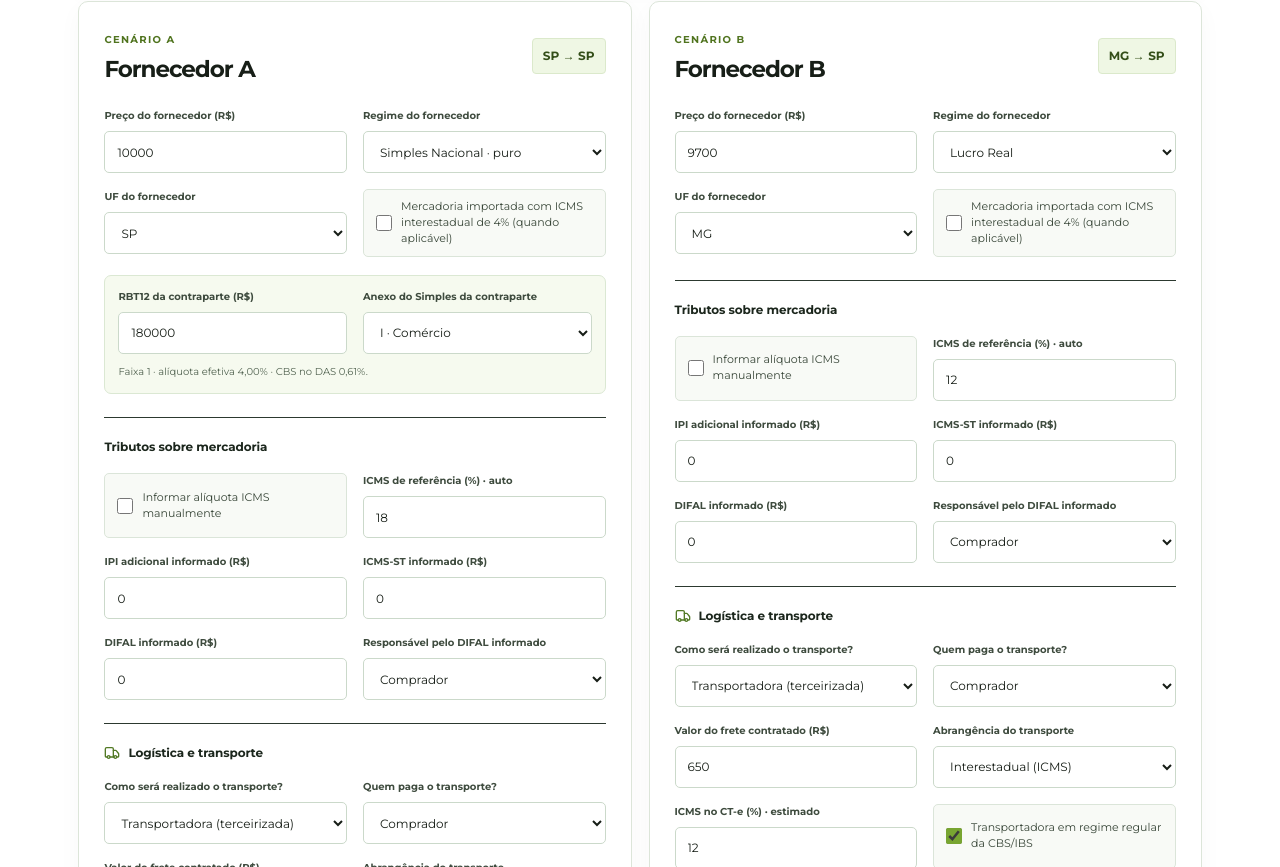
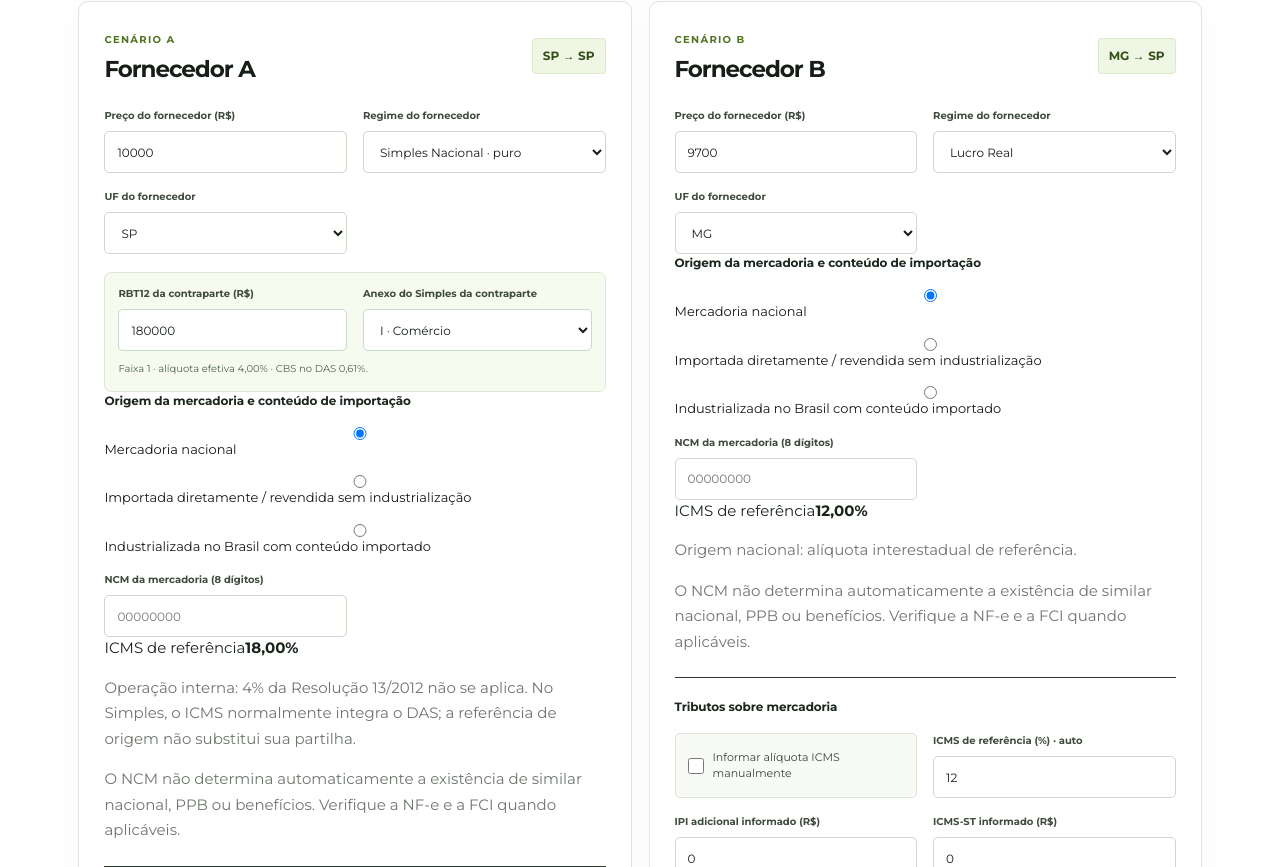
Before and after one commit to evoluagency/Training, a Next.js app: page /simulador/melhorregime in a window 1280 px wide. Shown: the part 913-1780 px from the top of the page. Built offline with nearby package versions, Linux system fonts and the light colour scheme.

Commit message:
feat(simulador): NCM, origin categories, FCI, import content threshold and ICMS exceptions

```diff
--- a/app/simulador/melhorregime/page.tsx
+++ b/app/simulador/melhorregime/page.tsx
@@ -9,8 +9,22 @@ type Regime = "sn-puro" | "sn-hibrido" | "real" | "presumido" | "final";
 type Annex = "I" | "II" | "III" | "IV" | "V";
 type Kind = "goods" | "services";
 type Operation = "buy" | "sell";
+type OriginCategory = "national" | "imported" | "mixed";
+type ImportException = "none" | "no-similar" | "ppb" | "gas";
+const ORIGINS: Array<[OriginCategory,string]> = [
+ ["national","Mercadoria nacional"],
+ ["imported","Importada diretamente / revendida sem industrialização"],
+ ["mixed","Industrializada no Brasil com conteúdo importado"]
+];
+const EXCEPTIONS: Array<[ImportException,string]> = [
+ ["none","Nenhuma exceção identificada"],
+ ["no-similar","Bem sem similar nacional (Lessin)"],
+ ["ppb","Produzido conforme Processo Produtivo Básico (PPB)"],
+ ["gas","Gás natural importado"]
+];
 type Profile = {regime:Regime; uf:string; rbt12:number; annex:Annex};
-type Offer = {price:number; profile:Profile; imported:boolean; manualIcms:boolean; icmsRate:number;
+type Offer = {price:number; profile:Profile; originCategory:OriginCategory; importContent:number;
+  importException:ImportException; ncm:string; fci:string; manualIcms:boolean; icmsRate:number;
   freight:number; freightMode:"carrier"|"own"|"none"; freightPayer:"buyer"|"seller";
   freightRoute:"municipal"|"intermunicipal"|"interestadual"; freightIcmsRate:number; carrierRegular:boolean;
   ipi:number; st:number; difal:number; difalPayer:"buyer"|"seller"; costs:number};
@@ -18,7 +32,7 @@ type Simulation = {id:"A"|"B"; buyerCost:number; sellerNet:number; sellerMargin:
   ibsCredit:number; icmsCredit:number; freightCredit:number; invoice:number; freightBuyer:number; freightSeller:number;
   sellerDAS:number; sellerICMS:number; sellerCBS:number; sellerIBS:number; sellerIPI:number; sellerST:number;
   sellerDIFAL:number; buyerDIFAL:number; cbsInvoice:number; ibsInvoice:number; freightTax:number; simRate:number;
-  applicableIcmsRate:number; notes:string[]; buyerName:string; sellerName:string; valid:boolean;};
+  applicableIcmsRate:number; icmsOriginRule:string; notes:string[]; buyerName:string; sellerName:string; valid:boolean;};
 const UF = ["AC","AL","AP","AM","BA","CE","DF","ES","GO","MA","MT","MS","MG","PA","PB","PR","PE","PI","RJ","RN","RS","RO","RR","SC","SP","SE","TO"];
 const REGIMES:Record<Regime,string>={"sn-puro":"Simples Nacional · puro","sn-hibrido":"Simples Nacional · híbrido","real":"Lucro Real","presumido":"Lucro Presumido","final":"Não contribuinte / consumidor final"};
 const ann:Record<Annex,{rate:number[];ded:number[];cbs:number[];ibs:number[];icms:number[]}> = {
@@ -47,15 +61,29 @@ function splitDAS(p:Profile) {
  if(p.annex==="IV"&&index===4&&rate>.125){cbs=Math.max(0,rate-.05)*.3627;ibs=Math.max(0,rate-.05)*.004;}
  return {rate,cbs,ibs,icms:rate*spec.icms[index]/100,index};
 }
-function suggestedICMS(origin:string,destination:string,imported:boolean){
+function usesImportedInterstateRate(offer:Offer):boolean{
+ return offer.importException==="none" &&
+   (offer.originCategory==="imported" ||
+   (offer.originCategory==="mixed"&&offer.importContent>40));
+}
+function originRule(offer:Offer,origin:string,destination:string):string{
+ if(origin===destination)return "Operação interna: 4% da Resolução 13/2012 não se aplica.";
+ if(offer.originCategory==="national")return "Origem nacional: alíquota interestadual de referência.";
+ if(offer.importException!=="none")return "Exceção legal declarada: não aplicar automaticamente os 4%; confirme o enquadramento documental.";
+ if(offer.originCategory==="imported")return "Importada sem industrialização: referência de 4% conforme Resolução 13/2012.";
+ if(offer.importContent>40)return "Conteúdo de importação superior a 40%: referência de 4% (Resolução 13/2012).";
+ return "Conteúdo de importação de até 40%: referência interestadual ordinária (7% ou 12%).";
+}
+function suggestedICMS(origin:string,destination:string,offer:Offer){
  if(origin===destination)return 18;
- if(imported)return 4;
+ if(usesImportedInterstateRate(offer))return 4;
  const southSoutheast=["RS","SC","PR","SP","RJ","MG"];
  const low=["AC","AL","AP","AM","BA","CE","DF","ES","GO","MA","MT","MS","PA","PB","PE","PI","RN","RO","RR","SE","TO"];
  return southSoutheast.includes(origin)&&low.includes(destination)?7:12;
 }
 const DEFAULT_A:Offer={price:10000,profile:{regime:"sn-puro",uf:"SP",rbt12:180000,annex:"I"},
- imported:false,manualIcms:false,icmsRate:18,freight:300,freightMode:"carrier",freightPayer:"buyer",
+ originCategory:"national",importContent:0,importException:"none",ncm:"",fci:"",
+ manualIcms:false,icmsRate:18,freight:300,freightMode:"carrier",freightPayer:"buyer",
  freightRoute:"intermunicipal",freightIcmsRate:12,carrierRegular:true,ipi:0,st:0,difal:0,difalPayer:"buyer",costs:0};
 const DEFAULT_B:Offer={...DEFAULT_A,price:9700,profile:{regime:"real",uf:"MG",rbt12:180000,annex:"I"},
  freight:650,freightRoute:"interestadual"};
@@ -69,7 +97,10 @@ function evaluate(id:"A"|"B",offer:Offer,own:Profile,mode:Operation,kind:Kind,cb
  const nominal=offer.price;
  const tax=splitDAS(seller);
  const across=seller.uf!==buyer.uf;
- const rateIcms=offer.manualIcms?offer.icmsRate:suggestedICMS(seller.uf,buyer.uf,offer.imported);
+ const rateIcms=offer.manualIcms?offer.icmsRate:suggestedICMS(seller.uf,buyer.uf,offer);
+ const icmsOriginRule=offer.manualIcms?
+   "Alíquota informada manualmente; a sugestão automática de origem não foi aplicada.":
+   originRule(offer,seller.uf,buyer.uf);
  const goods=kind==="goods";
  const cbsInvoice=regularSeller?nominal*cbsRate/100:0;
  const ibsInvoice=regularSeller?nominal*.001:0;
@@ -115,13 +146,26 @@ function evaluate(id:"A"|"B",offer:Offer,own:Profile,mode:Operation,kind:Kind,cb
  if(goods&&offer.freightRoute==="municipal"&&offer.freightMode==="carrier")notes.push("Frete municipal: avaliar ISS, não calculado automaticamente.");
  if(!goods&&(seller.annex==="I"||seller.annex==="II")&&simpleSeller)notes.push("Serviços exigem enquadramento apropriado no Anexo III, IV ou V.");
  if(goods&&simpleSeller&&["III","IV","V"].includes(seller.annex))notes.push("Venda de mercadorias normalmente exige Anexo I ou II; confirme a atividade.");
- if(goods&&across&&!offer.manualIcms)notes.push("Alíquota interestadual sugerida; regras especiais, origem importada e NCM podem alterá-la.");
+ if(goods&&across&&!offer.manualIcms)notes.push("Alíquota interestadual sugerida pela origem declarada; benefícios, NCM e regras estaduais podem alterá-la.");
+ if(goods&&offer.originCategory!=="national"){
+  if(!/^\d{8}$/.test(offer.ncm))notes.push("Cenário inválido: informe NCM com 8 dígitos para avaliar mercadoria importada ou industrializada com conteúdo importado.");
+  if(offer.importException==="no-similar")notes.push("Confirme o NCM na lista oficial Lessin vigente: a exceção de bem sem similar nacional foi informada pelo usuário, não validada automaticamente.");
+  if(offer.importException==="ppb")notes.push("Exceção por PPB informada pelo usuário; confira a comprovação do processo produtivo aplicável.");
+  if(offer.importException==="gas")notes.push("Gás natural importado: exceção à alíquota de 4% requer conferência da operação.");
+  if(offer.originCategory==="mixed")notes.push("Verifique o percentual de Conteúdo de Importação na FCI e o preenchimento da NF-e.");
+ }
+ if(goods&&offer.originCategory==="mixed"){
+  notes.push("Produto industrializado com insumos importados: confira a FCI, inclusive quando o conteúdo de importação for de até 40%.");
+  if(offer.importContent===40)notes.push("Conteúdo exatamente igual a 40%: não supera o limite legal; não aplica a regra de 4% apenas por esse critério.");
+ }
+ if(goods&&offer.ncm&& !/^\d{8}$/.test(offer.ncm))notes.push("Cenário inválido: NCM deve conter exatamente 8 dígitos.");
+ if(goods&&offer.manualIcms)notes.push("ICMS informado manualmente: o enquadramento de origem não altera a alíquota digitada.");
  return {id,buyerCost,sellerNet,sellerMargin,cbsCredit:buyerCBS,ibsCredit:buyerIBS,icmsCredit:buyerICMS,
    freightCredit:buyerFreightCredit+buyerFreightICMS,invoice,freightBuyer,freightSeller,sellerDAS,
    sellerICMS,sellerCBS:cbsInvoice-sellerFreightCredit*(cbsRate/(cbsRate+.1||1)),
    sellerIBS:ibsInvoice-sellerFreightCredit*(.1/(cbsRate+.1||1)),
    sellerIPI:ipi,sellerST:st,sellerDIFAL,buyerDIFAL,cbsInvoice,ibsInvoice,freightTax,
-   simRate:tax.rate,applicableIcmsRate:rateIcms,notes,buyerName:mode==="buy"?"Sua empresa":"Cliente "+id,
+   simRate:tax.rate,applicableIcmsRate:rateIcms,icmsOriginRule,notes,buyerName:mode==="buy"?"Sua empresa":"Cliente "+id,
    sellerName:mode==="buy"?"Fornecedor "+id:"Sua empresa",
    valid:notes.every(n=>!n.includes("cenário inválido"))};
 }
@@ -220,7 +264,7 @@ export default function MelhorRegime(){
   const id=idx===0?"A":"B";
   const seller=operation==="buy"?o.profile:own;
   const buyer=operation==="buy"?own:o.profile;
-  const refICMS=suggestedICMS(seller.uf,buyer.uf,o.imported);
+  const refICMS=suggestedICMS(seller.uf,buyer.uf,o);
   const sim=splitDAS(o.profile);
   return <article key={id} className="cp-offer">
    <div className="cp-offer-head"><div><span className="cp-index">CENÁRIO {id}</span><h2>{operation==="buy"?"Fornecedor":"Cliente"} {id}</h2></div>
@@ -229,13 +273,41 @@ export default function MelhorRegime(){
     <TextField label={operation==="buy"?"Preço do fornecedor (R$)":"Preço de venda (R$)"} value={o.price} onChange={v=>updateOffer(idx,"price",v)} step={100}/>
     <Dropdown label={"Regime do "+(operation==="buy"?"fornecedor":"cliente")} value={o.profile.regime} onChange={v=>updateCounter(idx,"regime",v)} items={regimeItems}/>
     <Dropdown label={"UF do "+(operation==="buy"?"fornecedor":"cliente")} value={o.profile.uf} onChange={v=>updateCounter(idx,"uf",v)} items={ufItems}/>
-    <label className="cp-checkbox cp-inline"><input type="checkbox" checked={o.imported} onChange={e=>updateOffer(idx,"imported",e.target.checked)}/><span>Mercadoria importada com ICMS interestadual de 4% (quando aplicável)</span></label>
+
    </div>
    {isSimple(o.profile)&&<div className="cp-simple cp-offer-simple"><div className="cp-grid cp-grid-2">
     <TextField label="RBT12 da contraparte (R$)" value={o.profile.rbt12} onChange={v=>updateCounter(idx,"rbt12",v)} max={10000000} step={1000}/>
     <Dropdown label="Anexo do Simples da contraparte" value={o.profile.annex} onChange={v=>updateCounter(idx,"annex",v)} items={annexItems}/>
     </div><p>Faixa {sim.index+1} · alíquota efetiva {pct(sim.rate*100)} · CBS no DAS {pct(sim.cbs*100)}.</p></div>}
-   {kind==="goods"&&<><div className="cp-divider"/><h3 className="cp-group-title">Tributos sobre mercadoria</h3>
+   {kind==="goods"&&<>
+   <div className="cp-origin">
+    <h3 className="cp-group-title">Origem da mercadoria e conteúdo de importação</h3>
+    <div className="cp-origin-types" role="group" aria-label={"Origem da mercadoria no cenário "+id}>
+    {ORIGINS.map(([key,label])=><label key={key} className={"cp-origin-choice "+(o.originCategory===key?"is-selected":"")}>
+     <input type="radio" name={"origin-"+id} checked={o.originCategory===key} onChange={()=>updateOffer(idx,"originCategory",key)}/>
+     <span>{label}</span>
+    </label>)}
+    </div>
+    <div className="cp-grid cp-grid-2">
+     <label className="cp-field"><span>NCM da mercadoria (8 dígitos)</span>
+      <input type="text" inputMode="numeric" maxLength={8} placeholder="00000000"
+       value={o.ncm} onChange={e=>updateOffer(idx,"ncm",e.target.value.replace(/\\D/g,"").slice(0,8))}/>
+     </label>
+     {o.originCategory==="mixed"&&<TextField label="Conteúdo de importação — FCI (%)" value={o.importContent} onChange={v=>updateOffer(idx,"importContent",v)} min={0} max={100} step={0.01}/>}
+    </div>
+    {o.originCategory!=="national"&&<div className="cp-origin-extras">
+      <Dropdown label="Exceção à alíquota interestadual de 4%" value={o.importException} onChange={v=>updateOffer(idx,"importException",v)} items={EXCEPTIONS}/>
+      {o.originCategory==="mixed"&&<label className="cp-field"><span>Número da FCI (opcional para referência)</span>
+       <input type="text" maxLength={80} placeholder="Informe o identificador da FCI" value={o.fci} onChange={e=>updateOffer(idx,"fci",e.target.value)}/></label>}
+    </div>}
+    <div className={"cp-origin-result "+(seller.uf!==buyer.uf&&usesImportedInterstateRate(o)&&!o.manualIcms?"is-four":"")}>
+     <div><span>ICMS de referência</span><strong>{pct(o.manualIcms?o.icmsRate:refICMS)}</strong></div>
+     <p>{o.manualIcms?"Alíquota informada manualmente.":originRule(o,seller.uf,buyer.uf)}
+      {isSimple(seller)?" No Simples, o ICMS normalmente integra o DAS; a referência de origem não substitui sua partilha.":""}</p>
+    </div>
+    <p className="cp-origin-disclaimer">O NCM não determina automaticamente a existência de similar nacional, PPB ou benefícios. Verifique a NF-e e a FCI quando aplicáveis.</p>
+   </div>
+   <div className="cp-divider"/><h3 className="cp-group-title">Tributos sobre mercadoria</h3>
    <div className="cp-grid cp-grid-2">
      <label className="cp-checkbox"><input type="checkbox" checked={o.manualIcms} onChange={e=>updateOffer(idx,"manualIcms",e.target.checked)}/><span>Informar alíquota ICMS manualmente</span></label>
      <TextField label={o.manualIcms?"ICMS da operação (%)":"ICMS de referência (%) · auto"} value={o.manualIcms?o.icmsRate:refICMS} onChange={v=>{updateOffer(idx,"manualIcms",true);updateOffer(idx,"icmsRate",v);}} max={100} step={0.1}/>
@@ -275,12 +347,16 @@ export default function MelhorRegime(){
  </tbody></table></div>
  <div className="cp-detail-grid">{result.map(r=><article key={r.id}><h3>Cenário {r.id} · Condições e ressalvas</h3>
  <p><strong>ICMS de referência:</strong> {pct(r.applicableIcmsRate)} · <strong>ICMS no frete (dentro do valor):</strong> {money(r.freightTax)}.</p>
+ <p><strong>Origem fiscal declarada:</strong> {ORIGINS.find(([key])=>key===offers[r.id==="A"?0:1].originCategory)?.[1]} · NCM: {offers[r.id==="A"?0:1].ncm||"Não informado"}</p>
+ <p>{r.icmsOriginRule}</p>
  {r.notes.length?r.notes.map((note,i)=><p key={i} className="cp-note"><AlertTriangle size={13}/>{note}</p>):<p className="cp-note">A operação ainda exige conferência documental e das hipóteses de crédito.</p>}
  </article>)}</div>
- <div className="cp-legal"><Info size={17}/><p><strong>Limites do modelo:</strong> esta ferramenta compara propostas de mercadorias ou serviços em 2027 por premissas editáveis. A CBS regular é hipotética (padrão 11,2%) e o IBS regular é 0,1%; ICMS interno de 18% é apenas referência ilustrativa. Para o Simples, aplica RBT12, Anexo e parcelas de CBS/IBS/ICMS do DAS. O cálculo ignora especificidades de NCM, CFOP, CSOSN/CST, benefícios, reduções, base de cálculo de ICMS por dentro, MVA/ST, partilha DIFAL, FCP, IPI especial e limites de crédito. IPI, ICMS-ST e DIFAL são valores informados, não calculados automaticamente. Na venda, resultado (*) não inclui IRPJ/CSLL fora do DAS, despesas indiretas nem créditos fiscais próprios de aquisições anteriores; pode não ser lucro econômico integral. Frete com transportadora considera tributos embutidos no valor contratado, sujeitos a CT-e e crédito permitido ao tomador. Não utilize o resultado como cálculo de guia ou nota fiscal sem validação contábil.</p></div>
+ <div className="cp-legal"><Info size={17}/><p><strong>Limites do modelo:</strong> esta ferramenta compara propostas de mercadorias ou serviços em 2027 por premissas editáveis. A CBS regular é hipotética (padrão 11,2%) e o IBS regular é 0,1%; ICMS interno de 18% é apenas referência ilustrativa. Para o Simples, aplica RBT12, Anexo e parcelas de CBS/IBS/ICMS do DAS. O NCM e o conteúdo de importação são declarados pelo usuário, sem consulta automática à Lessin nem validação do PPB/FCI. A referência de 4% segue a Resolução SF nº 13/2012, sujeita às exceções. O cálculo ignora especificidades de CFOP, CSOSN/CST, benefícios, reduções, base de cálculo de ICMS por dentro, MVA/ST, partilha DIFAL, FCP, IPI especial e limites de crédito. IPI, ICMS-ST e DIFAL são valores informados, não calculados automaticamente. Na venda, resultado (*) não inclui IRPJ/CSLL fora do DAS, despesas indiretas nem créditos fiscais próprios de aquisições anteriores; pode não ser lucro econômico integral. Frete com transportadora considera tributos embutidos no valor contratado, sujeitos a CT-e e crédito permitido ao tomador. Não utilize o resultado como cálculo de guia ou nota fiscal sem validação contábil.</p></div>
  </section>
  <div className="cp-law"><span>BASES LEGAIS</span><p>LC 123/2006 · Anexos I–V (2027–2028) | LC 214/2025 · CBS e IBS | Senado: Res. 22/1989 e Res. 13/2012.</p><div><a href="https://www2.camara.leg.br/legin/fed/leicom/2006/leicomplementar-123-14-dezembro-2006-548099-normaatualizada-pl.html" target="_blank" rel="noreferrer">Simples Nacional <ArrowRight size={12}/></a>
- <a href="https://www2.camara.leg.br/legin/fed/leicom/2025/leicomplementar-214-16-janeiro-2025-796905-normaatualizada-pl.html" target="_blank" rel="noreferrer">CBS / IBS <ArrowRight size={12}/></a></div></div>
+ <a href="https://www2.camara.leg.br/legin/fed/leicom/2025/leicomplementar-214-16-janeiro-2025-796905-normaatualizada-pl.html" target="_blank" rel="noreferrer">CBS / IBS <ArrowRight size={12}/></a>
+ <a href="https://legis.senado.leg.br/norma/586999/publicacao" target="_blank" rel="noreferrer">Resolução 13/2012 <ArrowRight size={12}/></a>
+ <a href="https://www.gov.br/mdic/pt-br/assuntos/camex/se-camex/strat/lista-de-bens-sem-similar-nacional-lessin" target="_blank" rel="noreferrer">Lista Lessin <ArrowRight size={12}/></a></div></div>
 
  <section className="cp-print-report" aria-label="Relatório de comparação em A4">
   <div className="cp-print-page">
@@ -331,7 +407,9 @@ export default function MelhorRegime(){
     <h3>Condições de transporte e enquadramento</h3>
     <div>{result.map((r,i)=><div key={r.id}><strong>CENÁRIO {r.id}</strong>
      <p>Transporte: {offers[i].freightMode==="carrier"?"transportadora":offers[i].freightMode==="own"?"próprio":"sem frete"} · Responsável: {offers[i].freightPayer==="buyer"?"comprador":"vendedor"} · Frete: {money(offers[i].freightMode==="none"?0:offers[i].freight)}</p>
-     <p>ICMS de referência: {pct(r.applicableIcmsRate)} · {r.valid?"Premissas sujeitas a validação fiscal.":"Atenção: possível enquadramento inválido."}</p>
+     <p>NCM: {offers[i].ncm||"não informado"} · Origem: {ORIGINS.find(([key])=>key===offers[i].originCategory)?.[1]}</p>
+     {offers[i].originCategory==="mixed"&&<p>Conteúdo importado: {pct(offers[i].importContent)} · FCI: {offers[i].fci||"conferir"}</p>}
+     <p>ICMS: {pct(r.applicableIcmsRate)} · {r.valid?"Sujeito a validação fiscal.":"Enquadramento pendente."}</p>
     </div>)}</div>
    </div>
    <div className="cp-print-disclaimer"><strong>Nota metodológica:</strong> relatório ilustrativo, não substitui apuração fiscal. CBS regular é premissa ajustável; IBS e ICMS seguem hipóteses simplificadas. Conferir NCM, CFOP, CST/CSOSN, UF, CT-e, creditamento, ICMS-ST, DIFAL, IPI, ISS e regras de cada operação. Resultado da venda não representa lucro líquido contábil.</div>
```
